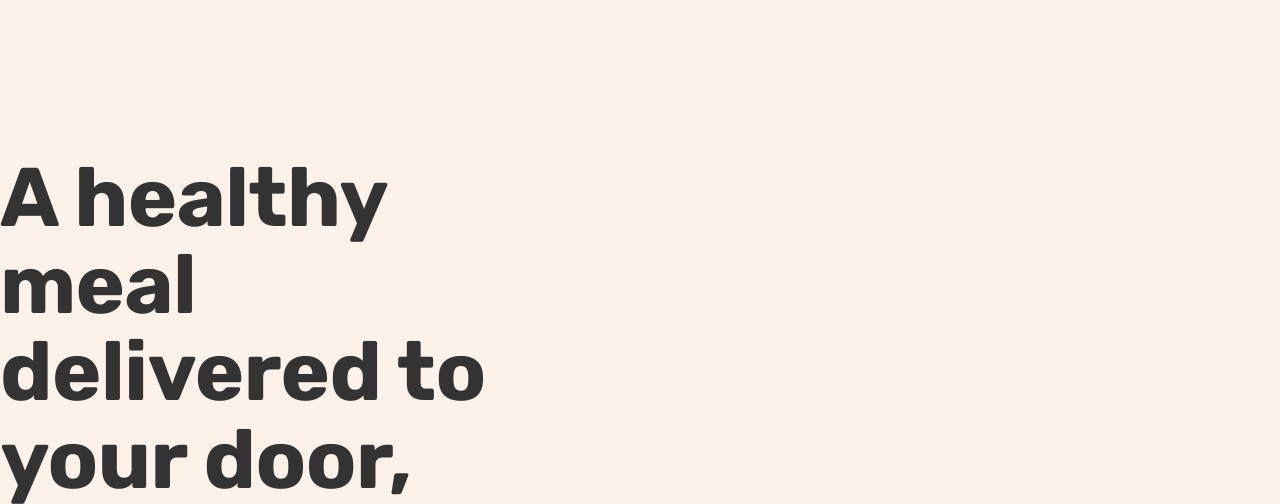
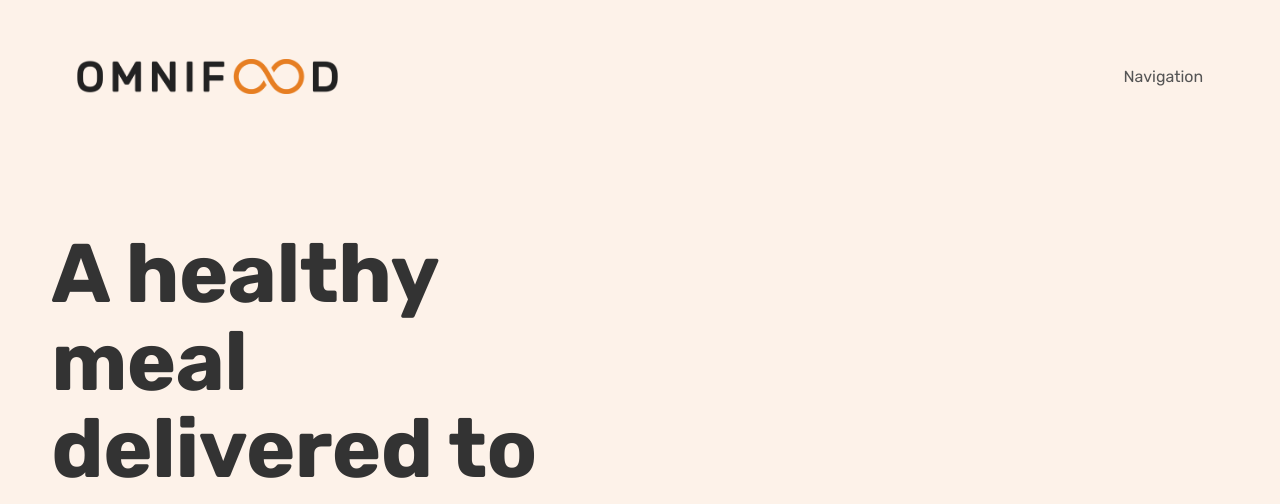
Before and after one commit to parthiv4698patel/omnifood, a plain HTML site: page index.html in a window 1280 px wide. Shown: the top 504 px of the page. Drawn offline with Linux system fonts and the light colour scheme.

Commit message:
Header section
Here, I created header section for website.

```diff
--- a/css/style.css
+++ b/css/style.css
@@ -15,19 +15,9 @@ body {
   color: #555;
 }
 
-.section-hero {
-  background-color: #fdf2e9;
-  padding: 9.6rem 0;
-}
-.hero {
-  max-width: 130rem;
-  margin: 0 auto;
-  display: grid;
-  grid-template-columns: 1fr 1fr;
-  align-items: center;
-  gap: 9.6rem;
-}
-
+/**************************/
+/* GENRAL REUSABLE COMPONENTS */
+/**************************/
 .heading-primary {
   font-size: 5.2rem;
   font-weight: 700;
@@ -35,16 +25,6 @@ body {
   color: #333;
   letter-spacing: -0.5px;
   margin-bottom: 3.2rem;
-}
-
-.hero-description {
-  font-size: 2rem;
-  margin-bottom: 4.8rem;
-  line-height: 1.6;
-}
-
-.hero-img {
-  width: 100%;
 }
 
 .btn:link,
@@ -94,6 +74,48 @@ body {
   margin-right: 1.6rem !important;
 }
 
+/*********************/
+
+/* header*/
+
+/*************************/
+
+.header {
+  display: flex;
+  justify-content: space-between;
+  align-items: center;
+  background-color: #fdf2e9;
+  height: 9.6rem;
+  padding: 0 4.8rem;
+}
+.logo {
+  height: 2.2rem;
+}
+/* hero section*/
+.section-hero {
+  background-color: #fdf2e9;
+  padding: 4.8rem 0 9.6rem 0;
+}
+.hero {
+  max-width: 130rem;
+  margin: 0 auto;
+  display: grid;
+  grid-template-columns: 1fr 1fr;
+  align-items: center;
+  gap: 9.6rem;
+  padding: 0 3.2rem;
+}
+
+.hero-description {
+  font-size: 2rem;
+  margin-bottom: 4.8rem;
+  line-height: 1.6;
+}
+
+.hero-img {
+  width: 100%;
+}
+
 .delivered-meals {
   display: flex;
   align-items: center;
--- a/index.html
+++ b/index.html
@@ -15,6 +15,12 @@
     <title>Omnifood</title>
   </head>
   <body>
+    <header class="header">
+      <img class="logo" src="img/omnifood-logo.png" alt="this is logo" />
+      <nav class="main-nav">Navigation</nav>
+    </header>
+
+    <main>
       <section class="section-hero">
         <div class="hero">
           <div class="hero-text-box">
@@ -22,9 +28,9 @@
               A healthy meal delivered to your door, every single day
             </h1>
             <p class="hero-description">
-            The smart 365-days-per-year food subscription that will make you eat
-            healthy again. Tailored to your personal tastes and nutritional
-            needs.
+              The smart 365-days-per-year food subscription that will make you
+              eat healthy again. Tailored to your personal tastes and
+              nutritional needs.
             </p>
 
             <a href="#" class="btn btn--full margin-right-sm"
@@ -46,9 +52,14 @@
             </div>
           </div>
           <div class="hero-img-box">
-          <img src="img/hero.png" class="hero-img" alt="women enjoying food " />
+            <img
+              src="img/hero.png"
+              class="hero-img"
+              alt="women enjoying food "
+            />
           </div>
         </div>
       </section>
+    </main>
   </body>
 </html>
```
Lines whose indentation alone changed are shown as unchanged.
